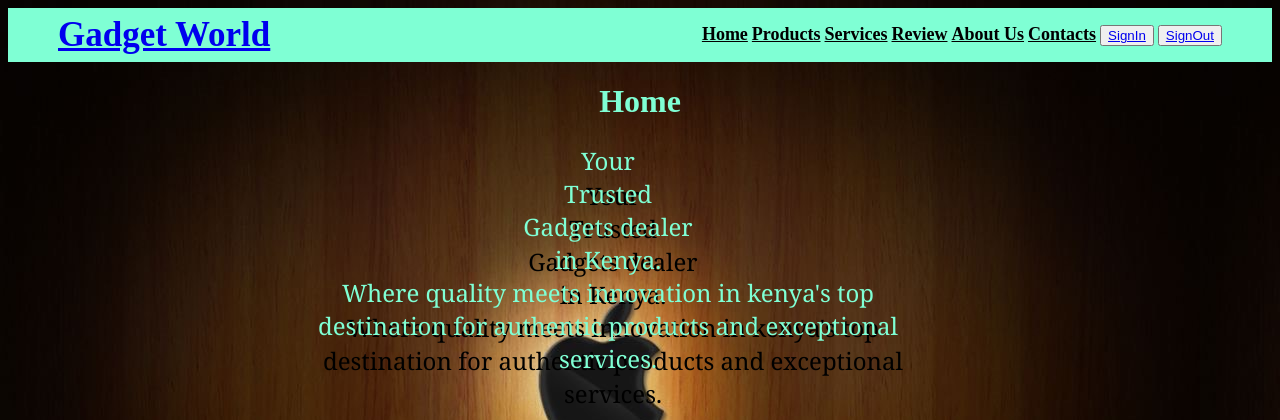
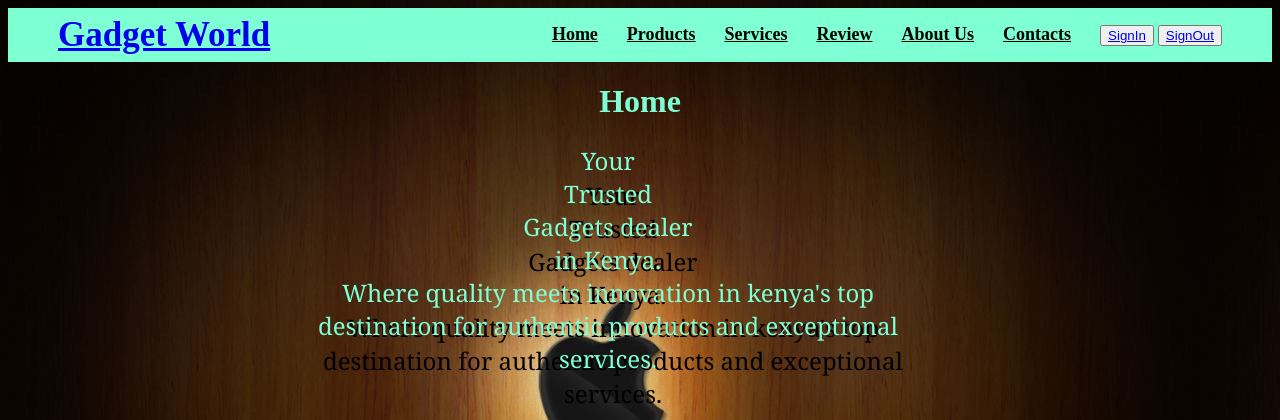
Before and after one commit to 147203/Elsiie, a PHP site: page / in a window 1280 px wide. Shown: the top 420 px of the page. Run offline with PHP 8.4, Linux system fonts and the light colour scheme.

Commit message:
margin list

```diff
--- a/index.css
+++ b/index.css
@@ -20,6 +20,7 @@ li a{
     color: #000;
     font-size: 18px;
     font-weight: bold;
+    margin-right: 25px;
 }
 h1 {
     color: aquamarine;
```
